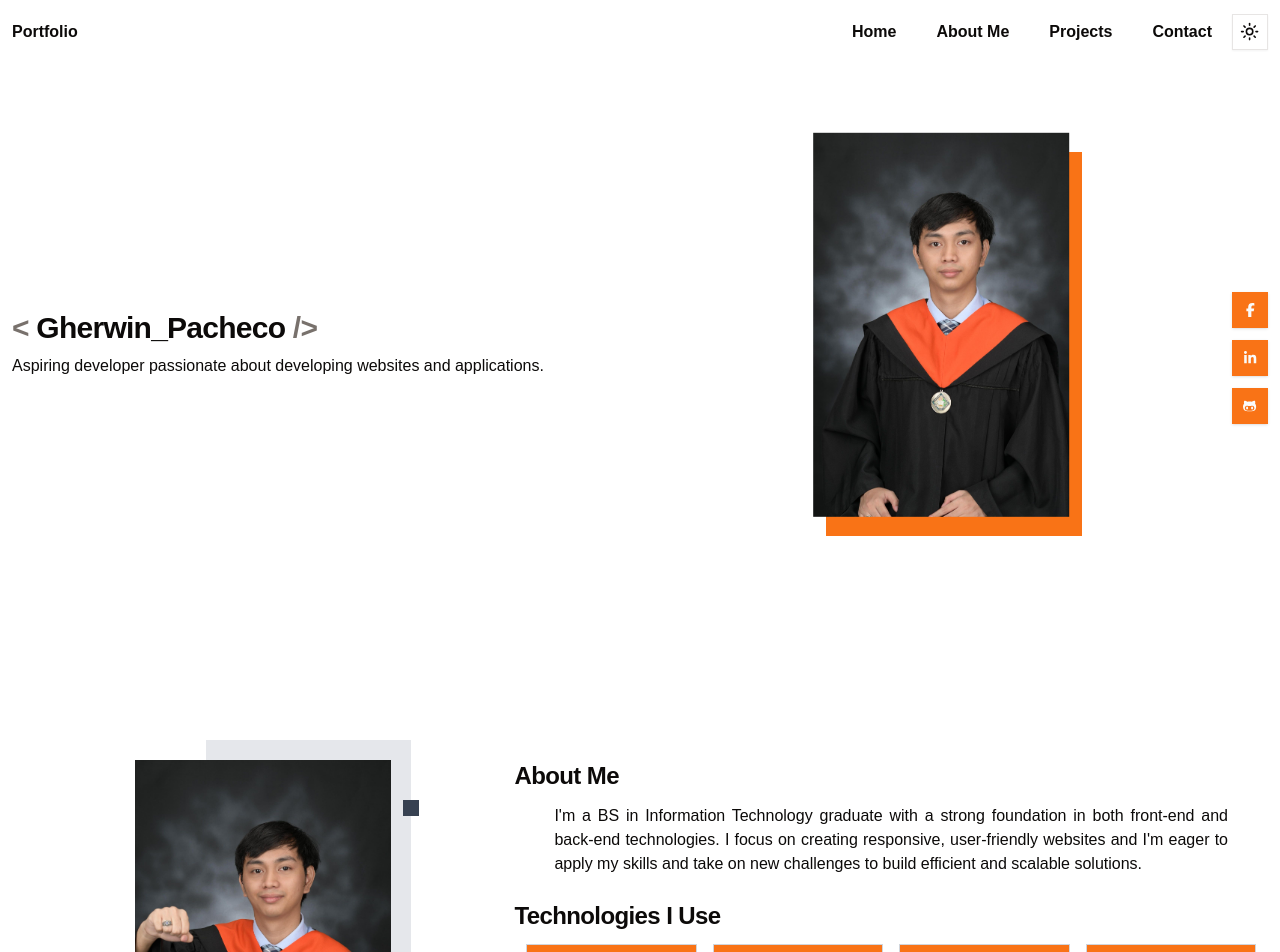
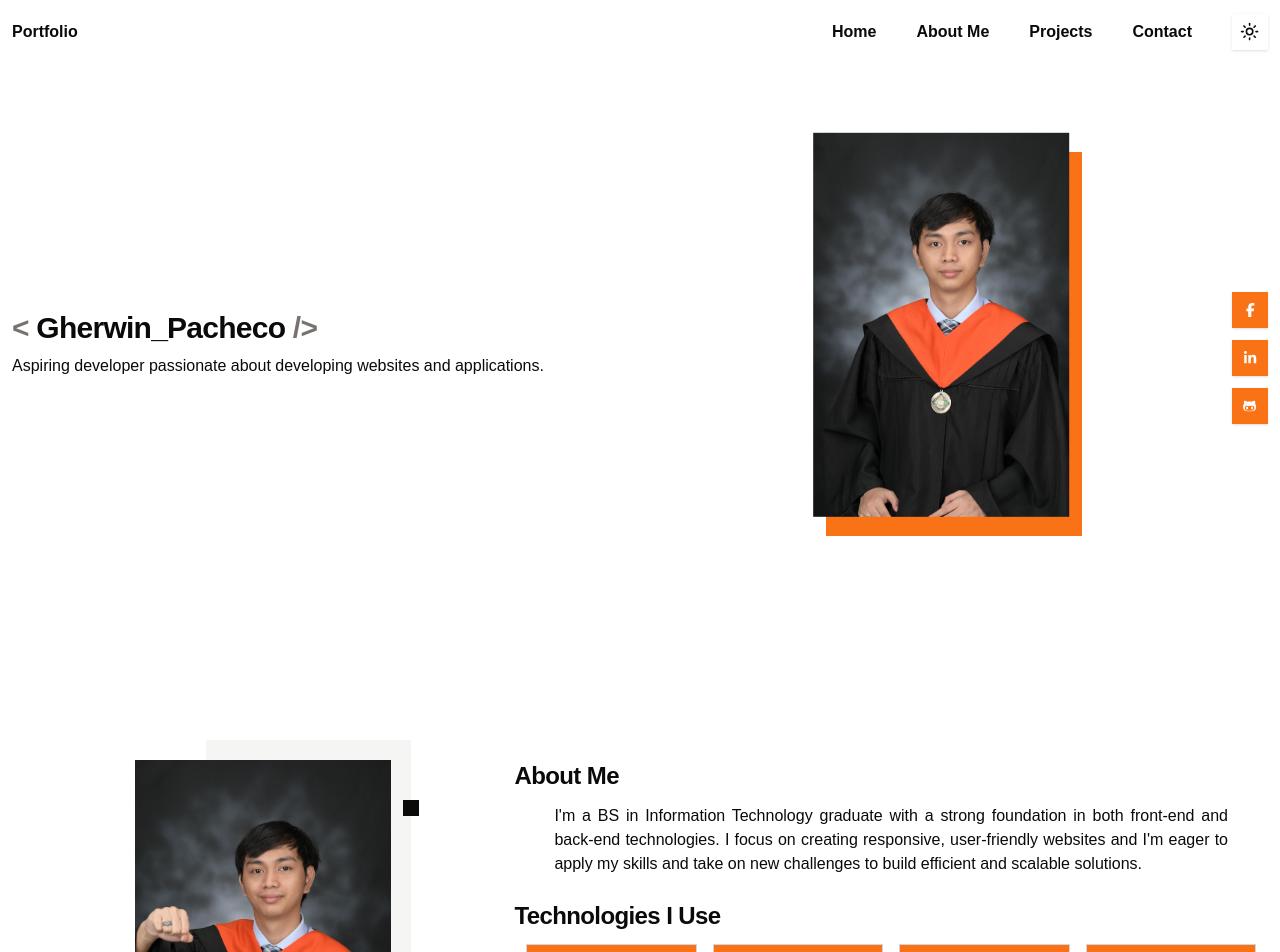
Before and after one commit to GherwinPacheco/portfolio, a React (Vite) app: page / in a window 1280 px wide. Shown: the top 952 px of the page. Built offline with nearby package versions, Linux system fonts and the light colour scheme; a web font is replaced by a local one.

Commit message:
navbar fix

```diff
--- a/src/components/ui/mode-toggle.jsx
+++ b/src/components/ui/mode-toggle.jsx
@@ -15,7 +15,7 @@ export function ModeToggle() {
   return (
     <DropdownMenu>
       <DropdownMenuTrigger asChild>
-        <Button variant="outline" size="icon">
+        <Button className="bg-background" size="icon">
           <Sun className="h-[1.2rem] w-[1.2rem] rotate-0 scale-100 transition-all dark:-rotate-90 dark:scale-0 text-foreground" />
           <Moon className="absolute h-[1.2rem] w-[1.2rem] rotate-90 scale-0 transition-all dark:rotate-0 dark:scale-100 text-foreground" />
           <span className="sr-only">Toggle theme</span>
--- a/src/contents/about.jsx
+++ b/src/contents/about.jsx
@@ -46,11 +46,11 @@ const About = () => {
                     About Me
                 </h3>
                 <div className="relative w-fit mx-auto mb-6">
-                    <div className="absolute w-[80%] h-[90%] -top-5 -right-5 bg-gray-200 z-0"></div>
+                    <div className="absolute w-[80%] h-[90%] -top-5 -right-5 bg-secondary z-0"></div>
 
                     <div className="relative">
                         <div className="absolute w-[1rem] h-[4rem] bg-primary -left-8 bottom-10"></div>
-                        <div className="absolute w-[1rem] h-[1rem] bg-gray-700 -right-7 top-10"></div>
+                        <div className="absolute w-[1rem] h-[1rem] bg-foreground -right-7 top-10"></div>
                         <img src={MyPortrait} className="h-72 lg:h-96"/>
                     </div>
 
--- a/src/layouts/footer.jsx
+++ b/src/layouts/footer.jsx
@@ -1,7 +1,7 @@
 const Footer = () => {
     return (
-        <footer className="bg-foreground dark:bg-accent p-5">
-          <p className="text-center text-white">© 2024 Gherwin Pacheco. All rights reserved.</p>
+        <footer className="bg-foreground dark:bg-accent flex justify-center p-5">
+          <p className="text-center px-5 py-1 border-t text-white">© 2024 Gherwin Pacheco. All rights reserved.</p>
         </footer>
     )
 }
--- a/src/layouts/navbar.jsx
+++ b/src/layouts/navbar.jsx
@@ -24,7 +24,7 @@ const Navbar = () => {
                         </a>
                     )}
 
-                    <div><ModeToggle/></div>
+                    <div className="ml-5"><ModeToggle/></div>
                 </div>
 
 
```
